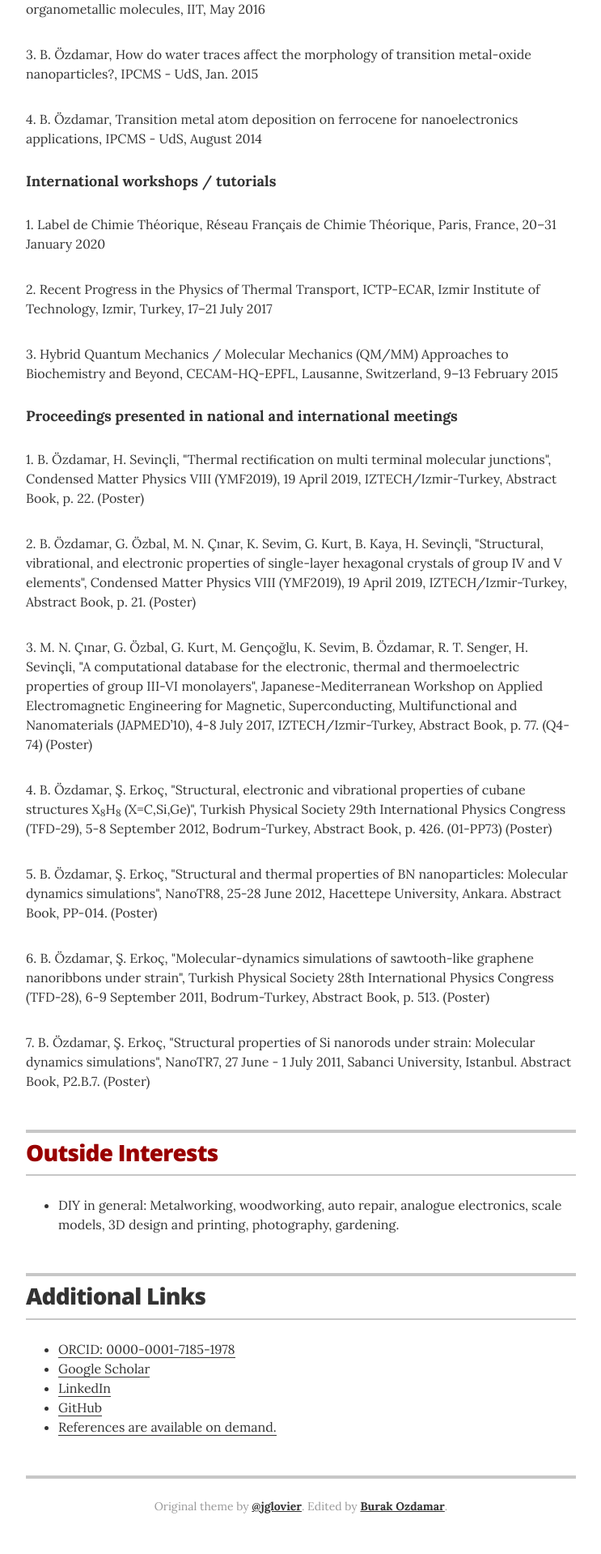
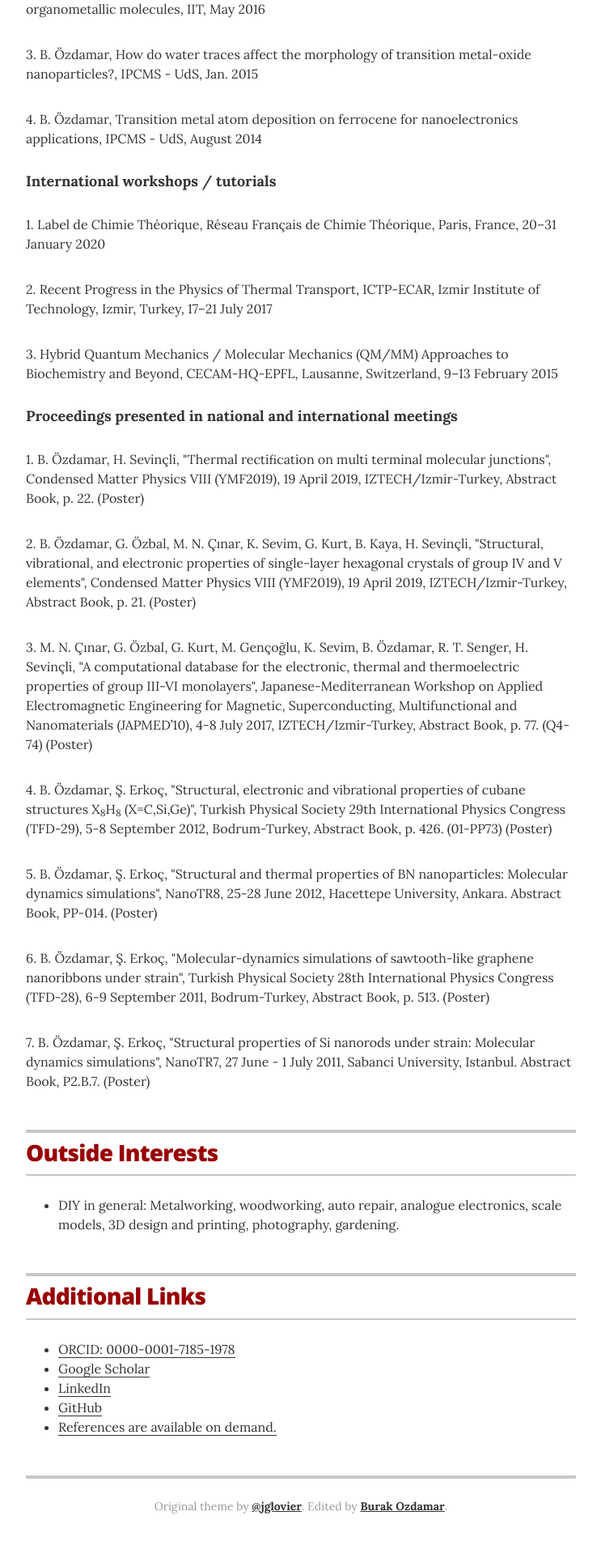
Before and after one commit to burakozdamar/burakozdamar.github.io, a Jekyll site: the page built from index.html, in a window 1280 px wide. Shown: the part 3974-5893 px from the top of the page at 81% size, without its empty margins (268-1011 px from the left). Built offline with Jekyll 4.4.1, drawn with Linux system fonts in a browser that asks for light colours.

Commit message:
updated colors

```diff
--- a/_layouts/resume.html
+++ b/_layouts/resume.html
@@ -193,7 +193,7 @@
       <!-- begin Links -->
       <section class="content-section">
         <header class="section-header">
-          <h2>Additional Links</h2>
+          <h2 style="color: #990000;">Additional Links</h2>
         </header>
 
         <div class="resume-item">
--- a/_layouts/resume_fr.html
+++ b/_layouts/resume_fr.html
@@ -195,7 +195,7 @@
       <!-- begin Links -->
       <section class="content-section">
         <header class="section-header">
-          <h2>Annexe</h2>
+          <h2 style="color: #990000;">Annexe</h2>
         </header>
 
         <div class="resume-item">
```
